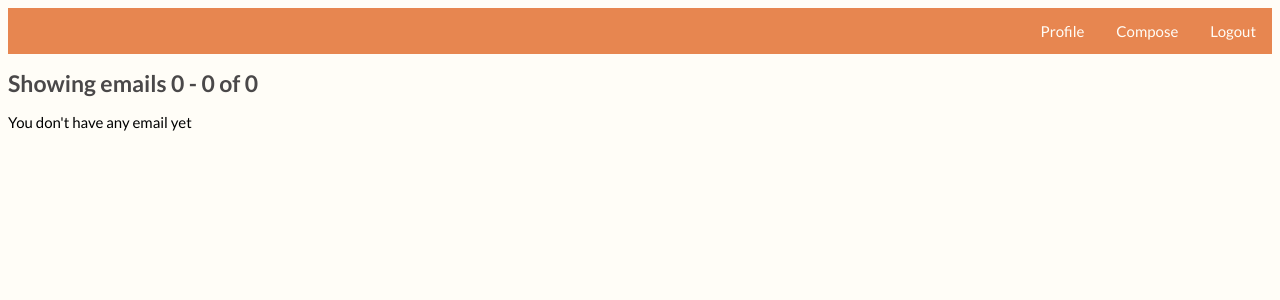
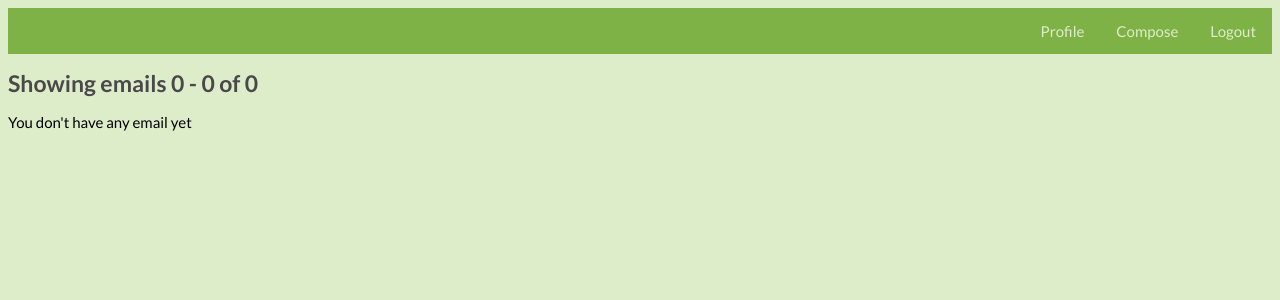
Before and after one commit to triplea24/mailassistant, a Django app: page /dashboard in a window 1280 px wide. Shown: the top 300 px of the page. Run offline with Django 3.2, Linux system fonts and the light colour scheme; the visitor is signed in with stand-in values (Sample User, id 1); data that the repository does not hold is empty.

Commit message:
dash oof

```diff
--- a/static/panel/mycss.css
+++ b/static/panel/mycss.css
@@ -3,7 +3,7 @@ body{
 	padding-top: 20px;
 	font-family: 'Lato', sans-serif;
 	font:15px 'Lato', 'Helvetica Neue', Helvetica, Arial, sans-serif;
-	background-color: #fffdf7;
+	background-color: #ddedc9;
 }
 
 a{
@@ -15,7 +15,7 @@ ul {
     margin: 0;
     padding: 0;
     overflow: hidden;
-    background-color: #E78650;
+    background-color: #7fb246;
     margin-top: -20px;
 }
 
@@ -25,7 +25,7 @@ li {
 
 li a {
     display: block;
-    color: #fffdf7;
+    color: #ddedc9;
     text-align: center;
     padding: 14px 16px;
     text-decoration: none;
@@ -62,7 +62,7 @@ li a:hover {
 }
 
 .mailbox:hover{
-	background-color: #fff7d0;
+	background-color: #bbdc94;
 }
 
 h1,h2,h3,h4,h5,h6{
@@ -126,7 +126,7 @@ h3.last{
 .next_previous{
 	display: inline-block;
 	border-radius: 4px;
-	background-color: #E78650;
+	background-color: #7fb246;
 	border: none;
 	color: #000000;
 	text-align: center;
```
Also changed, not shown: static/panel/register/register.css (+3 -5 lines).
